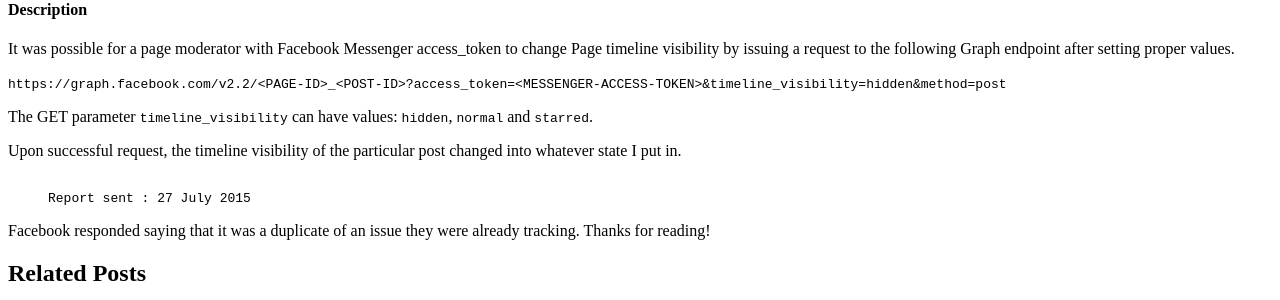
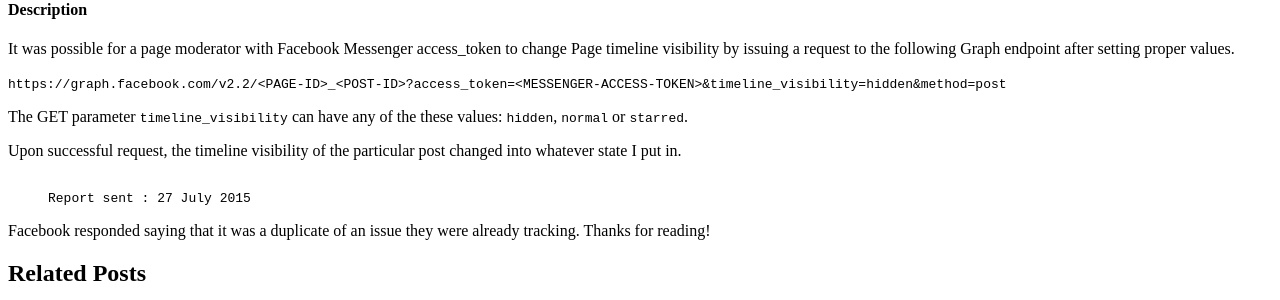
Before and after one commit to sahadnk72/sahadnk72.github.io, a Jekyll site: the page built from _posts/2016-04-03-fb-page-timeline.md, in a window 1280 px wide. Shown: the part 776-1076 px from the top of the page. Built offline with Jekyll 4.4.1, drawn with Linux system fonts in a browser that asks for light colours.

Commit message:
Update 2016-04-03-fb-page-timeline.md

```diff
--- a/_posts/2016-04-03-fb-page-timeline.md
+++ b/_posts/2016-04-03-fb-page-timeline.md
@@ -16,7 +16,7 @@ It was possible for a page moderator with Facebook Messenger access_token to cha
 
 
 
-The GET parameter `timeline_visibility` can have values: `hidden`, `normal` and `starred`.
+The GET parameter `timeline_visibility` can have any of the these values: `hidden`, `normal` or `starred`.
 
 
 Upon successful request, the timeline visibility of the particular post changed into whatever state I put in.
```
